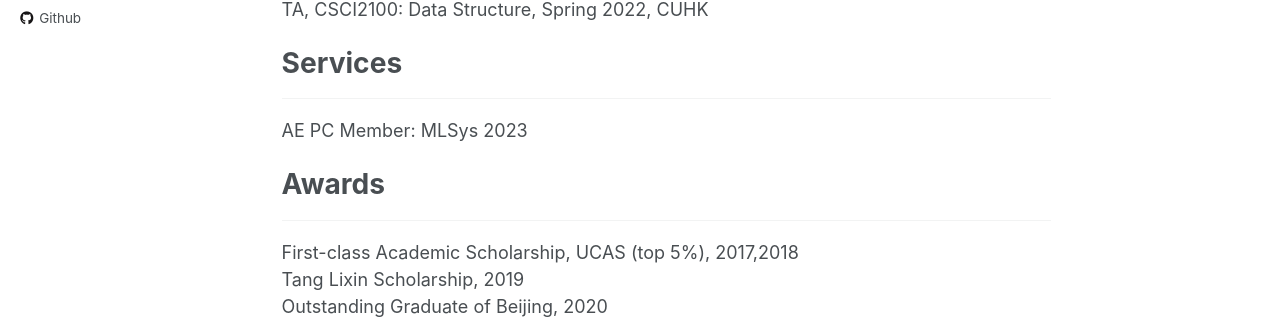
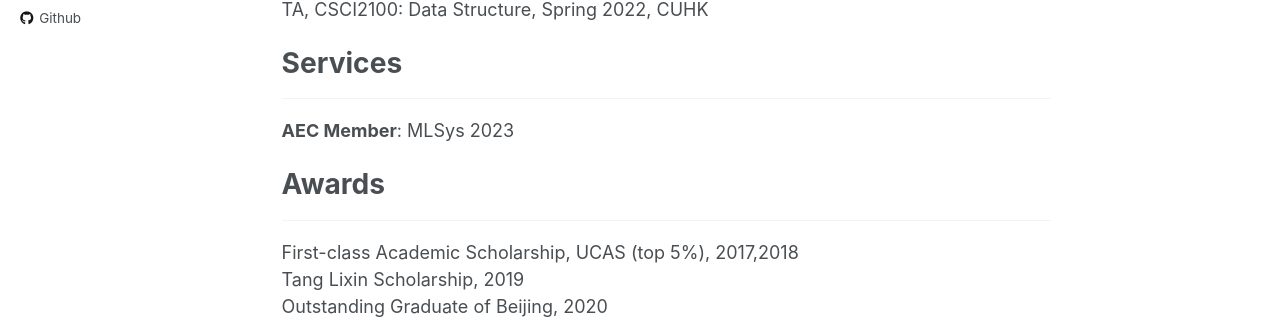
Before and after one commit to JF-D/JF-D.github.io, a Jekyll site: the page built from _pages/about.md, in a window 1280 px wide and 900 px high, scrolled down 955 px. Shown: the part 341-660 px from the top of the window. Built offline with Jekyll 4.4.1, drawn with Linux system fonts in a browser that asks for light colours; a script that is not in the unit is left out.

Commit message:
fix review info

```diff
--- a/_pages/about.md
+++ b/_pages/about.md
@@ -86,7 +86,7 @@ TA, CSCI2100: Data Structure, Spring 2022, CUHK
 Services
 ==
 ----
-AE PC Member: MLSys 2023
+**AEC Member**: MLSys 2023
 
 
 Awards
```
